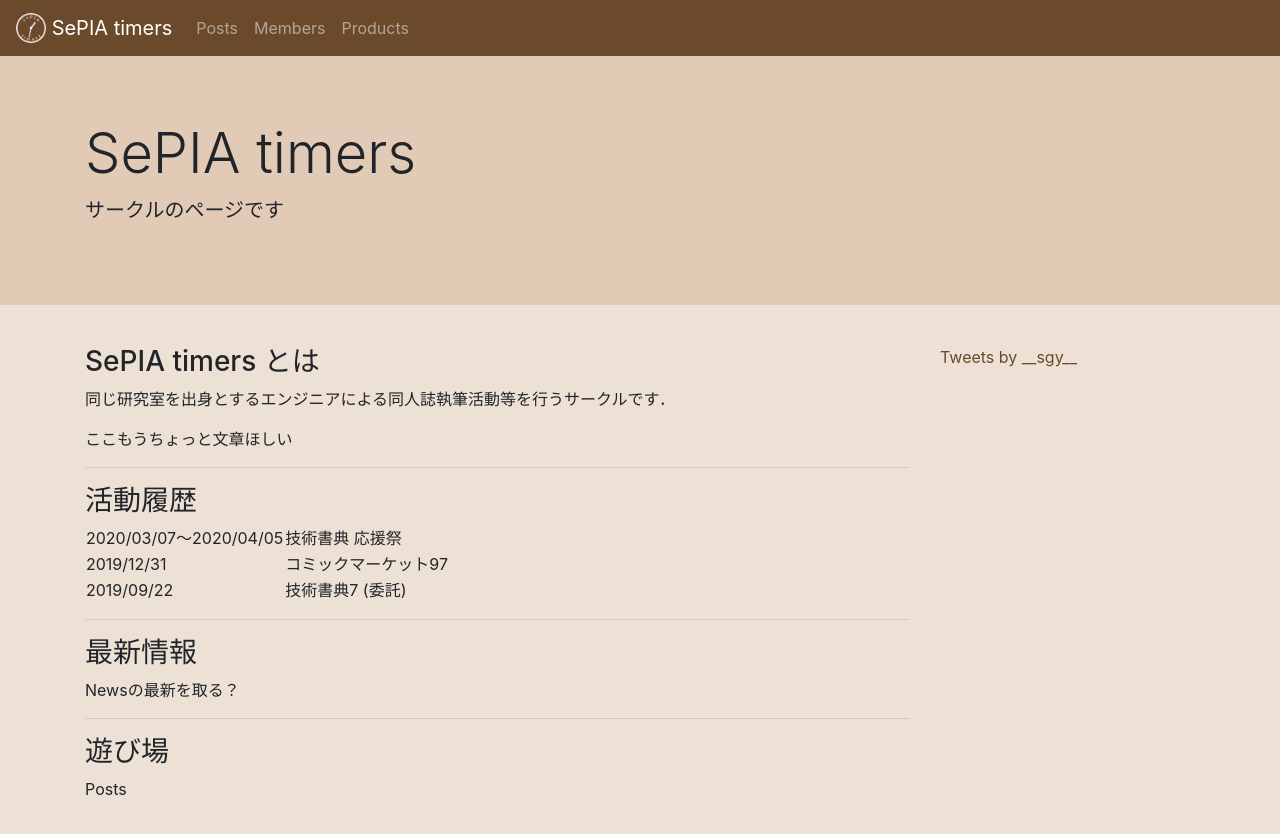
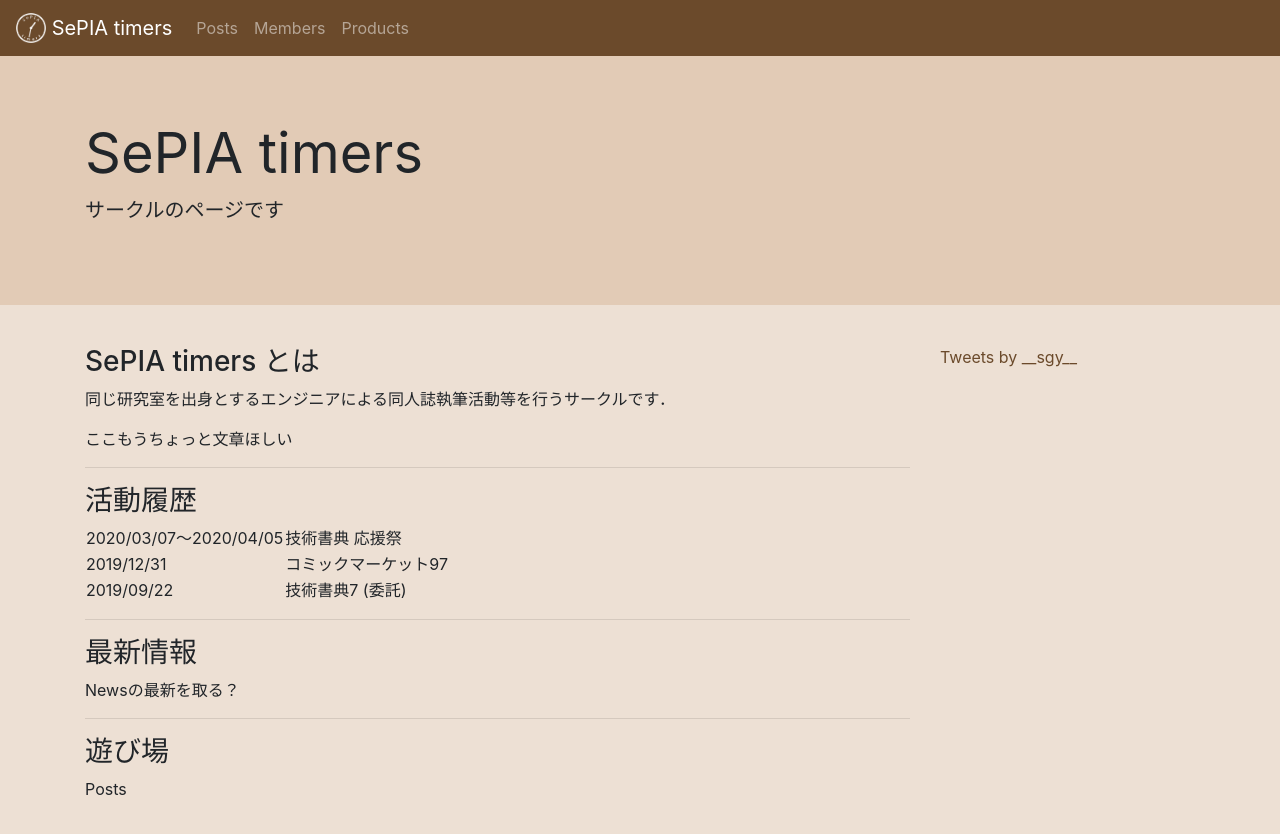
Before and after one commit to SePIAtimers/SePIAtimers.github.io, a Jekyll site: the page built from index.markdown, in a window 1280 px wide. Shown: the top 834 px of the page. Built offline with Jekyll 4.4.1, drawn with Linux system fonts in a browser that asks for light colours; comment, search, counter and statistics services are not loaded; our own code applies the rules of GitHub Pages for plain Markdown files.

Commit message:
トップのホームページ名をbold体に変更しました

```diff
--- a/_includes/top_banner.html
+++ b/_includes/top_banner.html
@@ -1,6 +1,6 @@
 <div class="jumbotron jumbotron-fluid">
   <div class="container">
-    <h1 class="display-4">{{ site.title }}</h1>
+    <h1 class="display-4"><strong>{{ site.title }}</strong></h1>
     <p class="lead">サークルのページです</p>
   </div>
 </div>
```
